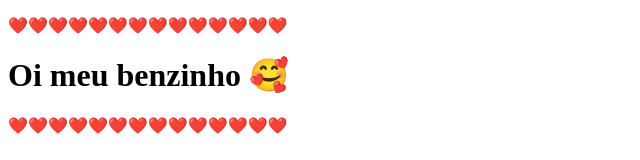
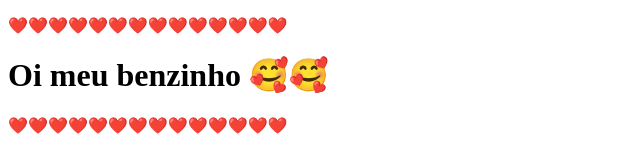
Before and after one commit to carmogui/sideuniverse, a Next.js app: page / in a window 1280 px wide. Shown: the top 160 px of the page, without its empty margins (0-640 px from the left). Built offline with nearby package versions, Linux system fonts and the light colour scheme.

Commit message:
change home page text

```diff
--- a/pages/index.js
+++ b/pages/index.js
@@ -3,7 +3,7 @@ function Home() {
     <div>
       <p>❤️❤️❤️❤️❤️❤️❤️❤️❤️❤️❤️❤️❤️❤️</p>
 
-      <h1>Oi meu benzinho 🥰</h1>
+      <h1>Oi meu benzinho 🥰🥰</h1>
 
       <p>❤️❤️❤️❤️❤️❤️❤️❤️❤️❤️❤️❤️❤️❤️</p>
     </div>
```
